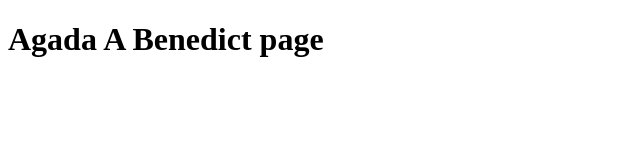
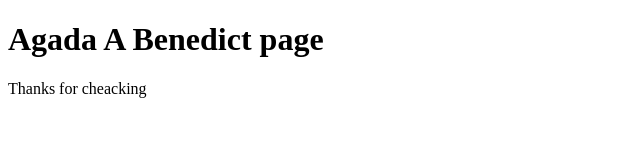
Before and after one commit to BenAgada/BenAgadapage.github.io, a plain HTML site: page index.html in a window 1280 px wide. Shown: the whole page, without its empty margins (0-640 px from the left). Drawn offline with Linux system fonts and the light colour scheme.

Commit message:
new line

```diff
--- a/index.html
+++ b/index.html
@@ -7,5 +7,6 @@
 </head>
 <body>
     <h1>Agada A Benedict page</h1>
+    Thanks for cheacking
 </body>
 </html>
```
